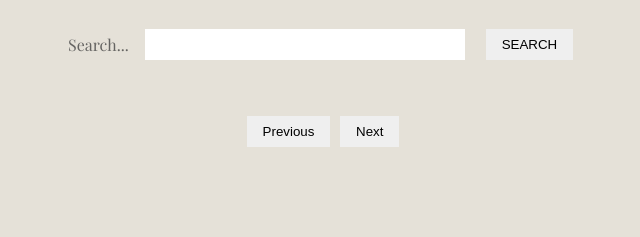
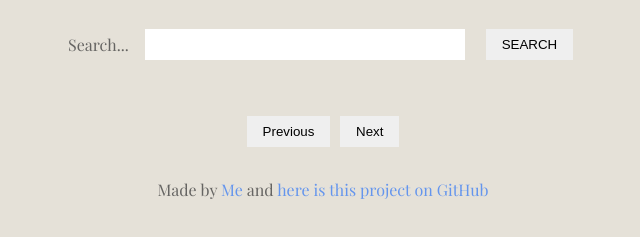
Before and after one commit to elen-oz/hi_js-API_v2, a plain HTML site: page index.html in a window 1280 px wide. Shown: the part 113-350 px from the top of the page, without its empty margins (317-957 px from the left). Drawn offline with nearby package versions, Linux system fonts and the light colour scheme; no server answers; a web font is replaced by a local one.

Commit message:
feat: add footer

```diff
--- a/script.js
+++ b/script.js
@@ -69,6 +69,13 @@ const nextBtnEl = document.createElement('button');
 nextBtnEl.classList.add('pagination-btn');
 nextBtnEl.textContent = 'Next';
 navigationPagesEl.append(nextBtnEl);
+
+// * ----- FOOTER -------
+const footerEl = document.createElement('div');
+footerEl.classList.add('footer');
+footerEl.innerHTML =
+  'Made by <a href="https://github.com/elen-oz" target="_blanc">Me</a> and <a href="https://github.com/elen-oz/hi_js-API_v2" target="_blanc"> here is this project on GitHub</a>';
+wrapperEl.append(footerEl);
 
 let currentPage = 1;
 let totalPages = 1;
--- a/styles.css
+++ b/styles.css
@@ -46,19 +46,6 @@ button:active {
   border-color: var(--second-color-lighter);
 }
 
-/*
-}
-.search-btn:hover {
-
-}
-.search-btn:active {
-  background-color: var(--main-color-light);
-} */
-
-/* .pagination-btn:hover {
-  background-color: #7a7977;
-  } */
-
 img {
   display: block;
 }
@@ -78,6 +65,13 @@ a:hover {
   margin: 0 auto;
   max-width: 900px;
   height: 100%;
+}
+
+.footer {
+  /* color: #d1cdcd; */
+  text-align: center;
+  width: 100%;
+  padding: 1rem 0;
 }
 
 .title {
```
